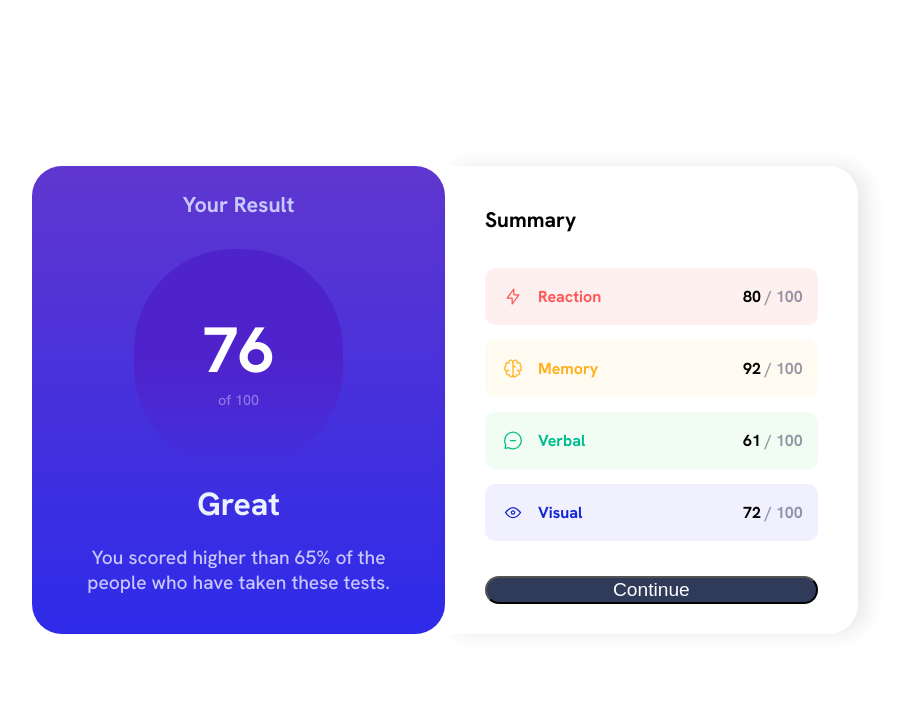
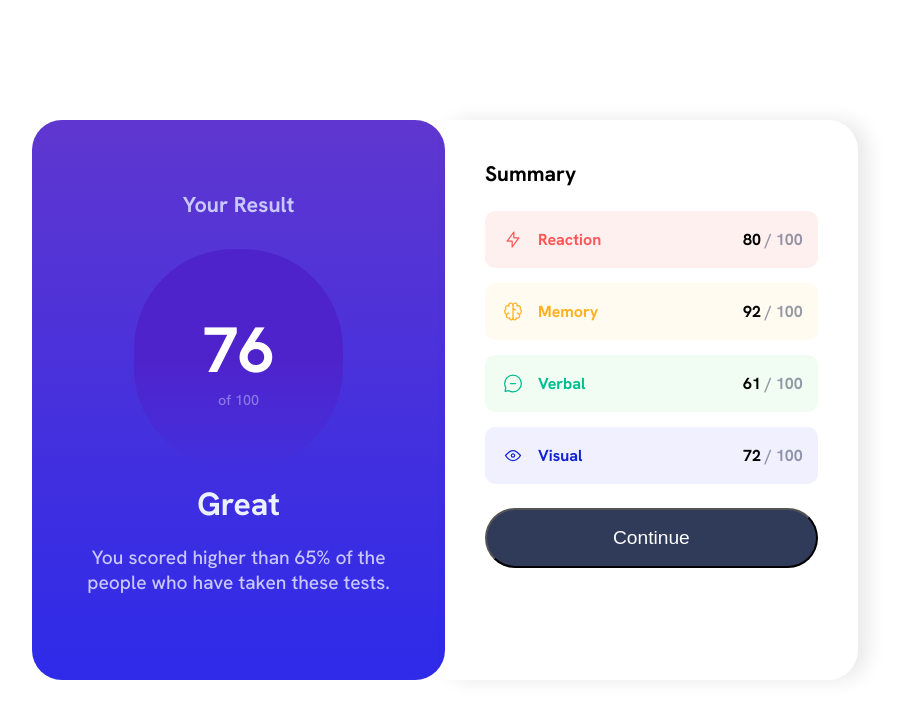
Before and after one commit to quijotex/Second-FrontendMentor-challenge, a plain HTML site: page index.html in a window 1536 px wide. Shown: the whole page, without its empty margins (313-1210 px from the left). Drawn offline with Linux system fonts and the light colour scheme.

Commit message:
Last change

```diff
--- a/assets/style/style.css
+++ b/assets/style/style.css
@@ -183,7 +183,7 @@ body {
         font-size: 1.2rem;
     }
 }
-@media screen and (min-width: 1400px) {
+@media screen and (min-width: 1440px) {
     .section1 {
         height: 70%;
         width: 30%;
@@ -206,18 +206,3 @@ body {
         margin-bottom: 30px;
     }
 }
-@media screen and (min-width: 1440px) {
-    .section1 {
-        height: 58.5%;
-    }
-    .section1__div2 {
-        border-radius: 100px;
-        padding: 59px 69px;
-    }
-    .section2 {
-        padding: 40px ;
-        height: 58.5%;
-        width: 30%;
-        gap: 35px;
-    }
-}
```
